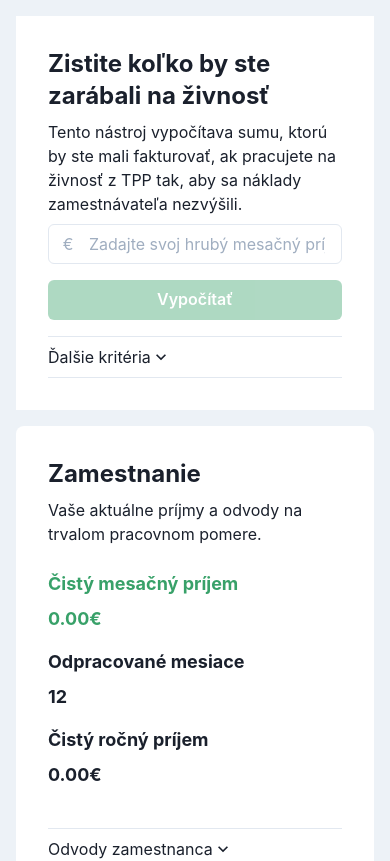
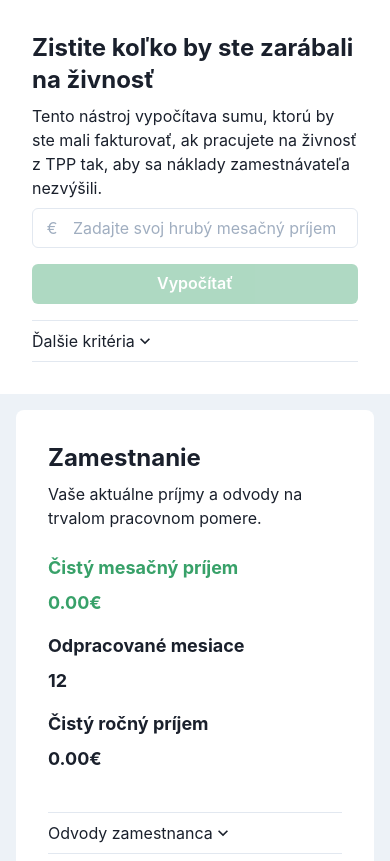
Before and after one commit to lubosfukas/my-paycheck, a Next.js app: page / in a window 390 px wide. Shown: the top 861 px of the page. Built offline with nearby package versions, Linux system fonts and the light colour scheme.

Commit message:
refactor: :lipstick: remove header margin on mobile

```diff
--- a/components/IncomeHeader/IncomeHeader.tsx
+++ b/components/IncomeHeader/IncomeHeader.tsx
@@ -80,11 +80,7 @@ export const IncomeHeader = ({ onConfirm }: Props) => {
 
     return (
         <IncomeContext.Provider value={value}>
-            <Box
-                bg="white"
-                m={isLargerThanTablet ? 'none' : '4'}
-                p={isLargerThanTablet ? 16 : 8}
-            >
+            <Box bg="white" p={isLargerThanTablet ? 16 : 8}>
                 <StyledVStack
                     align="stretch"
                     mx="auto"
```
